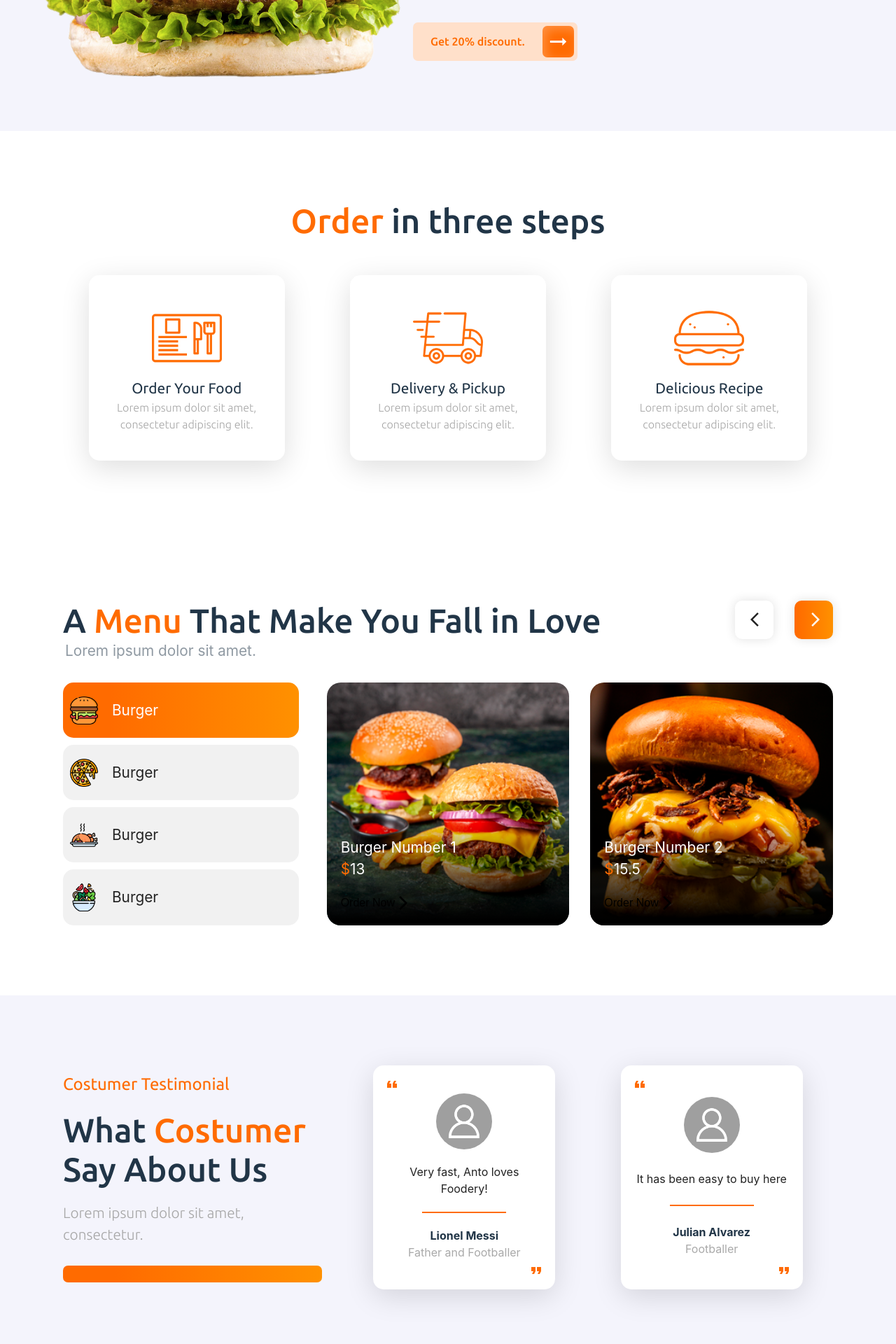
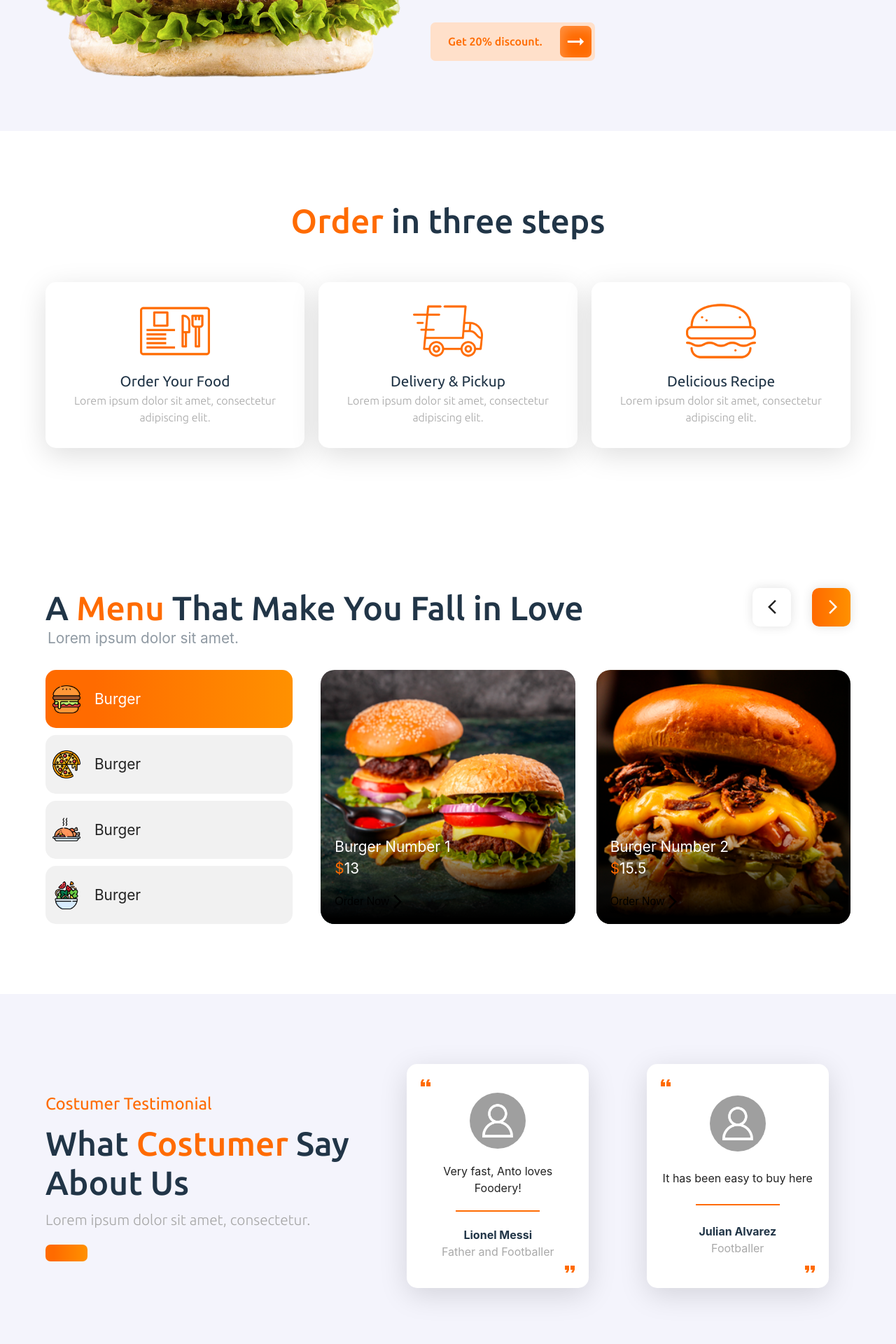
Before and after one commit to Gastti/app-foodery-client, a React (Vite) app: page / in a window 1280 px wide. Shown: the part 452-2372 px from the top of the page at 70% size. Built offline with nearby package versions, Linux system fonts and the light colour scheme.

Commit message:
style: fix responsive on mobile/tablet/desktop

```diff
--- a/src/components/Container/index.jsx
+++ b/src/components/Container/index.jsx
@@ -9,9 +9,8 @@ const StyledContainer = styled.div`
 
 const StyledContent = styled.div`
     margin: 0 auto;
-    padding: ${props => props.padding ? "100px 50px" : "25px 40px"};
+    padding: ${props => props.padding ? "100px 25px" : "25px 25px"};
     box-sizing: border-box;
-    overflow: hidden;
     position: relative;
 
     @media ${devices.mobile} {
--- a/src/pages/Home/components/Customers/CustomersContainer.jsx
+++ b/src/pages/Home/components/Customers/CustomersContainer.jsx
@@ -5,8 +5,10 @@ export const CustomersContainer = styled.div`
     display: flex;
     flex-flow: row wrap;
     justify-content: space-between;
+    align-items: center;
+    gap: 20px;
 
-    @media (max-width: 1149px) {
-        justify-content: center;
+    @media (max-width: 999px) {
+        flex-flow: column wrap;
     }
 `
--- a/src/pages/Home/components/Customers/CustomersHeader.jsx
+++ b/src/pages/Home/components/Customers/CustomersHeader.jsx
@@ -6,9 +6,9 @@ import Button from "../../../../components/Button";
 const Container = styled.div`
     display: flex;
     flex-direction: column;
-    justify-content: space-evenly;
-    max-width: 370px;
-    max-height: 350px;
+    align-items: flex-start;
+    flex-basis: 100px;
+    flex-grow: 1;
 
     & > span {
         color: var(--c-primary);
@@ -31,8 +31,14 @@ const Container = styled.div`
         margin-top: 20px;
     }
 
-    @media (max-width: 1149px) {
+    @media (max-width: 999px) {
         text-align: center;
+        align-items: center;
+    }
+
+    @media (max-width: 500px) {
+        text-align: left;
+        align-items: flex-start;
     }
 `;
 
--- a/src/pages/Home/components/Customers/CustomersReviews.jsx
+++ b/src/pages/Home/components/Customers/CustomersReviews.jsx
@@ -5,13 +5,20 @@ import ReviewsCard from "./ReviewsCard";
 const Container = styled.div`
     display: flex;
     flex-flow: row wrap;
-    justify-content: space-evenly;
-    width: clamp(300px, 700px, 100%);
-    gap: 50px;
+    justify-content: space-around;
+    flex-basis: 300px;
+    flex-grow: 1;
+    gap: 20px;
 
     @media (max-width: 1149px) {
         margin-top: 50px;
         justify-content: center;
+        gap: 40px;
+    }
+
+    @media (max-width: 500px) {
+        width: 100%;
+        gap: 20px;
     }
 `
 
--- a/src/pages/Home/components/StepsCard.jsx
+++ b/src/pages/Home/components/StepsCard.jsx
@@ -11,10 +11,13 @@ const animationScale = keyframes`
 `
 
 const Container = styled.div`
+    flex-basis: 0;
+    flex-grow: 1;
+    min-width: 250px;
     background-color: #fff;
     border-radius: 15px;
     box-shadow: 0px 10px 40px #00000022;
-    padding: 40px;
+    padding: 20px;
     font-family: var(--f-ubuntu);
     position: relative;
     user-select: none;
@@ -37,19 +40,11 @@ const Container = styled.div`
     & > p {
         font-size: 1rem;
         font-weight: 300;
-        width: 200px;
+        height: 60px;
         color: #a7a7a7;
     }
 
-    @media (max-width: 959px) {
-        padding: 20px;
-    }
-
-    @media (max-width: 840px) {
-       padding: 40px;
-    }
-
-    @media (max-width: 679px) {
+    @media (max-width: 800px) {
         ::before, ::after {
             content: "";
             position: absolute;
--- a/src/pages/Home/components/StepsPage.jsx
+++ b/src/pages/Home/components/StepsPage.jsx
@@ -8,11 +8,12 @@ import StepsCard from "./StepsCard";
 const FlexContainer = styled.div`
     display: flex;
     flex-flow: row wrap;
-    justify-content: space-around;
+    justify-content: space-between;
     gap: 20px;
-    margin-top: 50px;
+    margin-top: 60px;
 
-    @media (max-width: 679px) {
+    @media (max-width: 800px) {
+        flex-flow: column wrap;
         gap: 60px;
     }
 `;
@@ -20,7 +21,7 @@ const FlexContainer = styled.div`
 export default function StepsPage() {
     return (
         <Container
-            style={{ textAlign: 'center' }}
+            style={{ textAlign: 'center'}}
             padding
         >
             <Subtitle dangerouslySetInnerHTML={{ __html: stepsContent.title }} />
```
